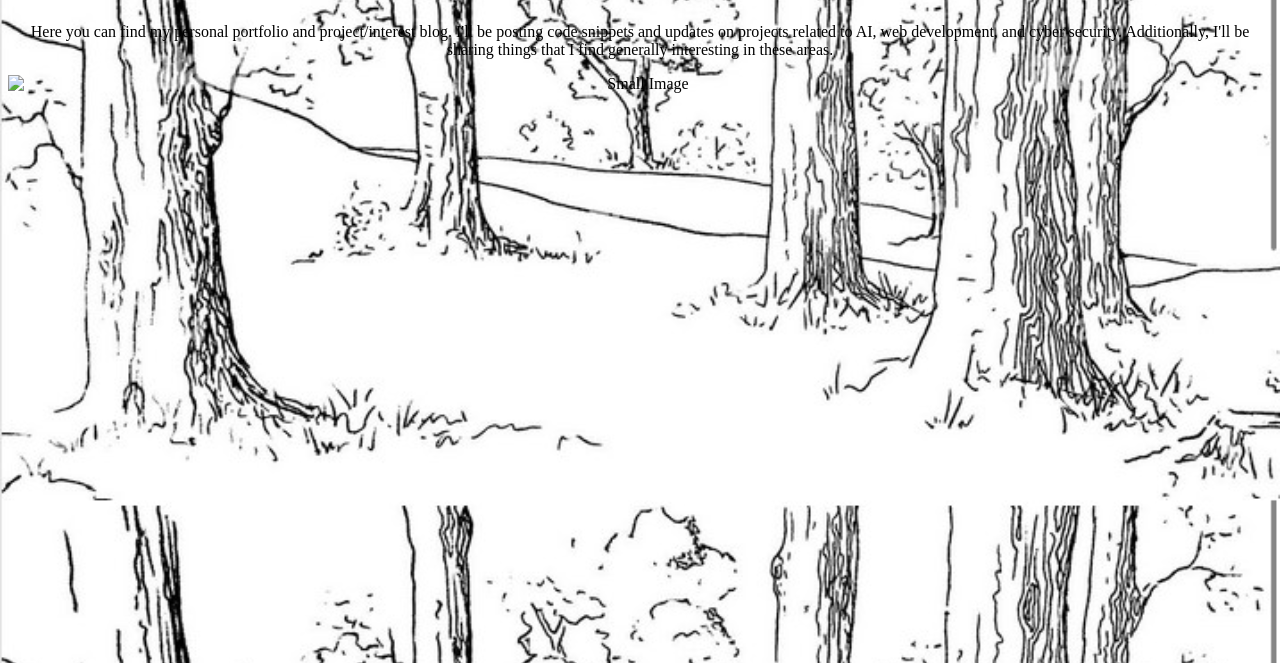
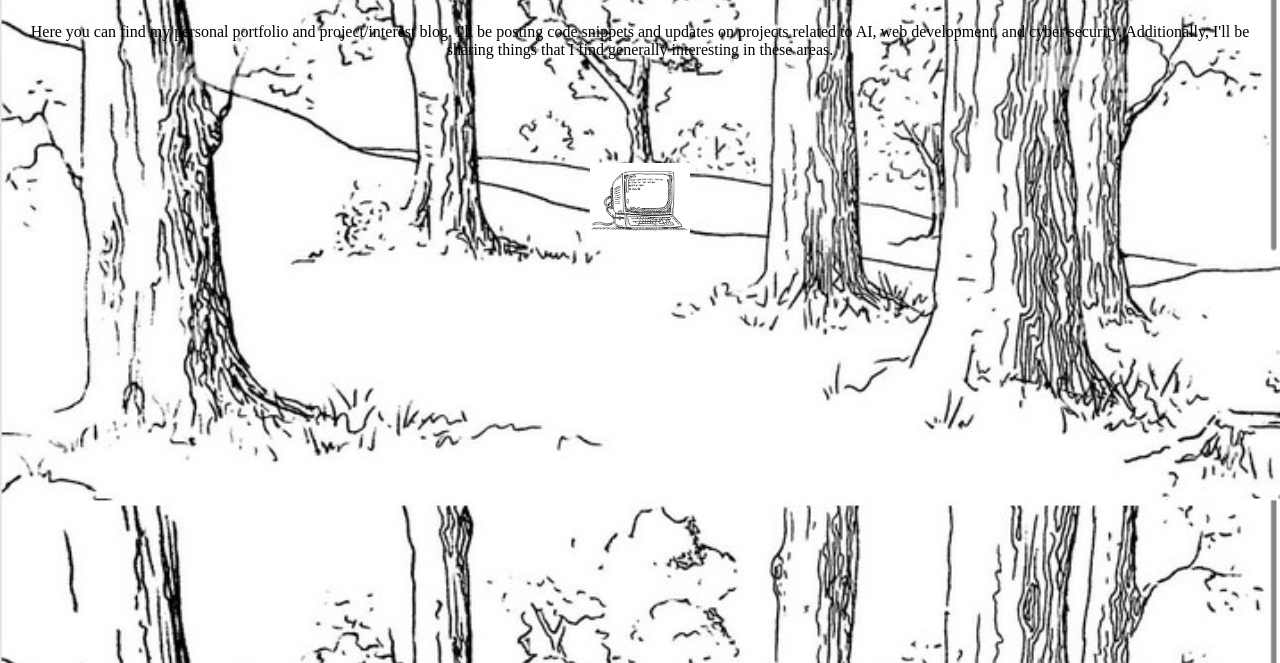
Before and after one commit to OllieinCanada/OliverSlapinski.github.io, a plain HTML site: page index.html in a window 1280 px wide. Shown: the part 137-800 px from the top of the page. Drawn offline with Linux system fonts and the light colour scheme.

Commit message:
Add files via upload

```diff
--- a/index.html
+++ b/index.html
@@ -15,11 +15,22 @@
         background-clip: text;
         text-fill-color: transparent;
       }
+      #small-pic {
+        width: 100px;
+        height: 100px;
+        position: absolute;
+        top: 300px;
+        left: 50%;
+        margin-left: -50px;
+        background-image: url("small-pic.png");
+        background-size: contain;
+        background-repeat: no-repeat;
+      }
     </style>
   </head>
   <body>
     <h1>Welcome to my website</h1>
     <p>Here you can find my personal portfolio and project/interest blog. I'll be posting code snippets and updates on projects related to AI, web development, and cyber security. Additionally, I'll be sharing things that I find generally interesting in these areas.</p>
-    <img src="small.png" alt="Small Image" style="display: block; margin: auto;">
+    <div id="small-pic"></div>
   </body>
 </html>
```
